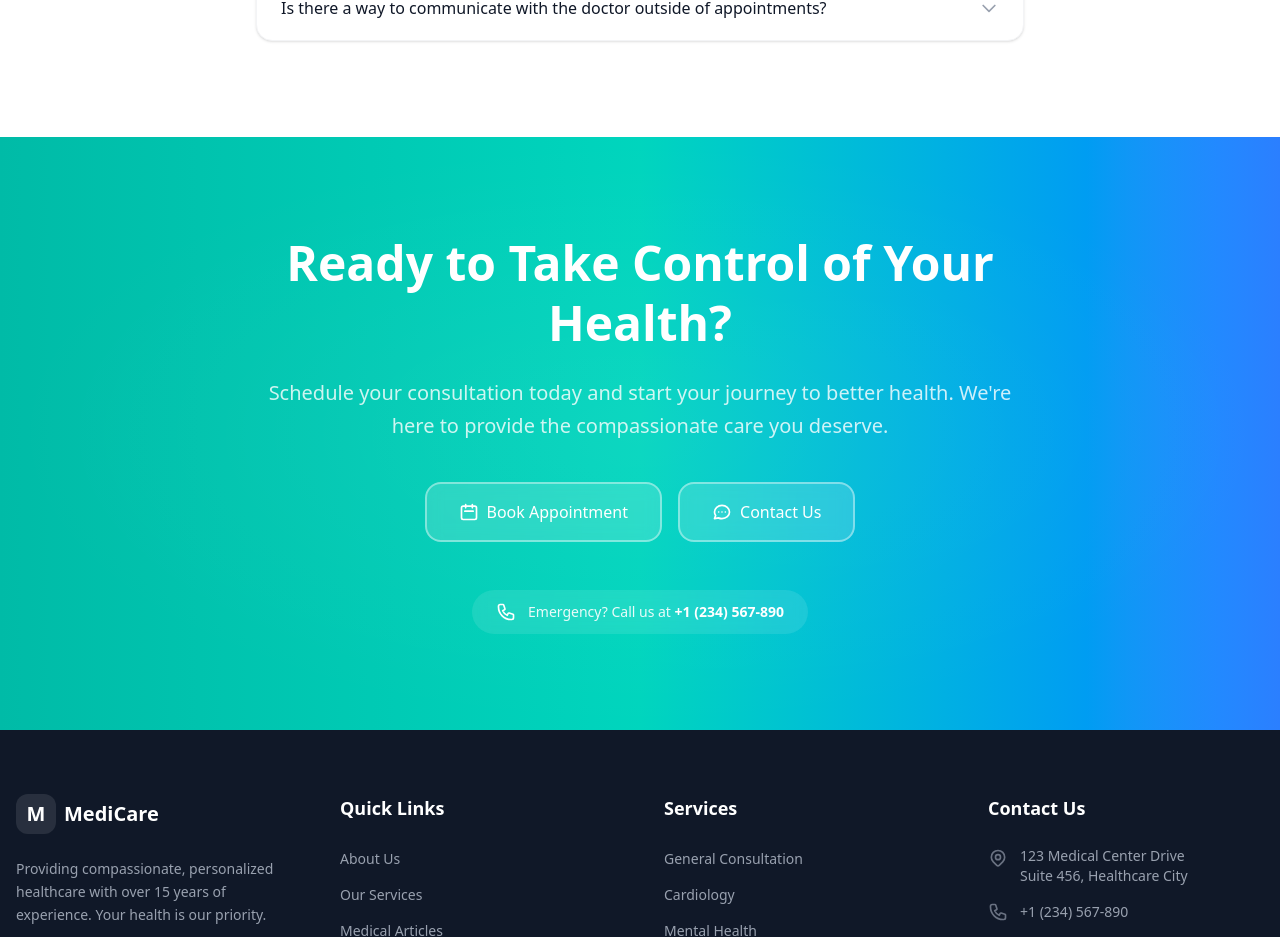
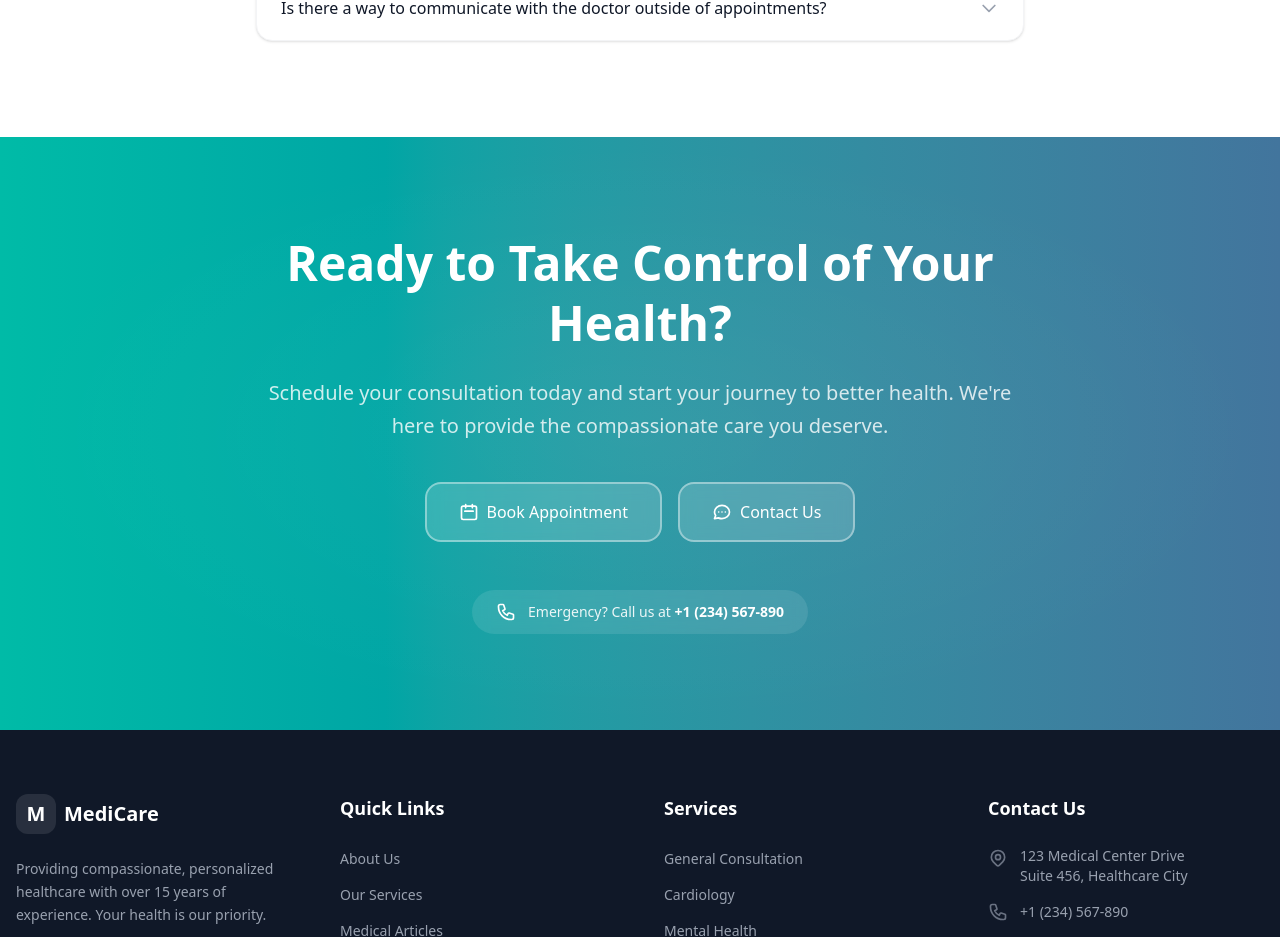
Before and after one commit to Eman-Elharery/Health-Care, an Angular app: page / in a window 1280 px wide. Shown: the part 3800-4737 px from the top of the page. Built offline with nearby package versions, Linux system fonts and the light colour scheme.

Commit message:
update colors

```diff
--- a/src/app/features/components/cta-section/cta-section.component.html
+++ b/src/app/features/components/cta-section/cta-section.component.html
@@ -1,6 +1,6 @@
 <section class="py-24 relative overflow-hidden">
   <!-- Gradient background -->
-  <div class="absolute inset-0 bg-gradient-to-r from-teal-500 via-teal-400 to-blue-500"></div>
+  <div class="absolute inset-0 bg-gradient-to-r from-teal-500 to-[#42759d] "></div>
   <div class="absolute inset-0 bg-[radial-gradient(ellipse_at_center,_rgba(255,255,255,0.05)_0%,_transparent_70%)]"></div>
 
   <div class="container mx-auto px-4 relative z-10">
--- a/src/app/features/pages/about/about.component.ts
+++ b/src/app/features/pages/about/about.component.ts
@@ -54,7 +54,7 @@ import { RouterModule } from '@angular/router';
 
 
       <!-- CTA -->
-      <section class="py-16 px-4 bg-gradient-to-br from-teal-500 to-blue-600 text-white text-center">
+      <section class="py-16 px-4 bg-gradient-to-br  from-teal-500 to-[#42759d]  text-white text-center">
         <h2 class="text-3xl font-bold mb-4">Ready to get started?</h2>
         <p class="text-teal-100 mb-8">Book your first appointment in minutes</p>
         <a routerLink="/book-appointment"
--- a/src/app/features/pages/book-appointment/book-appointment.component.ts
+++ b/src/app/features/pages/book-appointment/book-appointment.component.ts
@@ -397,7 +397,7 @@ import { RouterModule } from '@angular/router';
             <!-- Submit Button -->
             <div>
               <button type="submit" (click)="submit()"
-                class="w-full py-4 bg-gradient-to-r from-teal-500 to-blue-600 text-white rounded-2xl font-semibold text-base hover:opacity-90 transition-opacity shadow-lg shadow-teal-200">
+                class="w-full py-4 bg-gradient-to-r from-teal-500 to-[#42759d]  text-white rounded-2xl font-semibold text-base hover:opacity-90 transition-opacity shadow-lg shadow-teal-200">
                 Submit Assessment
               </button>
               <p class="text-center text-xs text-gray-400 mt-3">
--- a/src/app/features/pages/contact/contact.component.ts
+++ b/src/app/features/pages/contact/contact.component.ts
@@ -56,7 +56,7 @@ import { FormsModule } from '@angular/forms';
             </div>
             <button
               (click)="submit()"
-              class="w-full py-3 bg-gradient-to-r from-teal-500 to-blue-600 text-white rounded-xl font-medium text-sm hover:opacity-90 transition-opacity shadow-md shadow-teal-200"
+              class="w-full py-3 bg-[#42759d] text-white rounded-xl font-medium text-sm hover:opacity-90 transition-opacity shadow-md shadow-teal-200"
             >Send Message</button>
 
             <div *ngIf="sent" class="p-3 bg-teal-50 text-teal-700 rounded-xl text-center text-sm">
```
